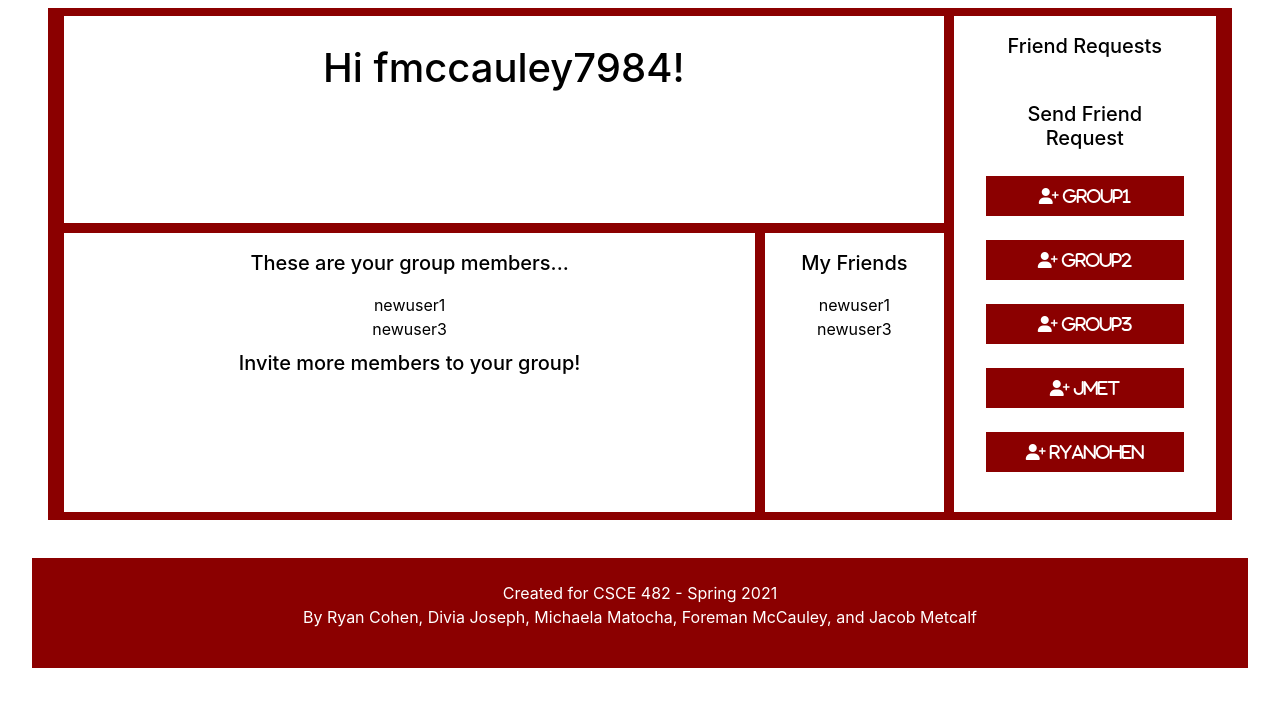
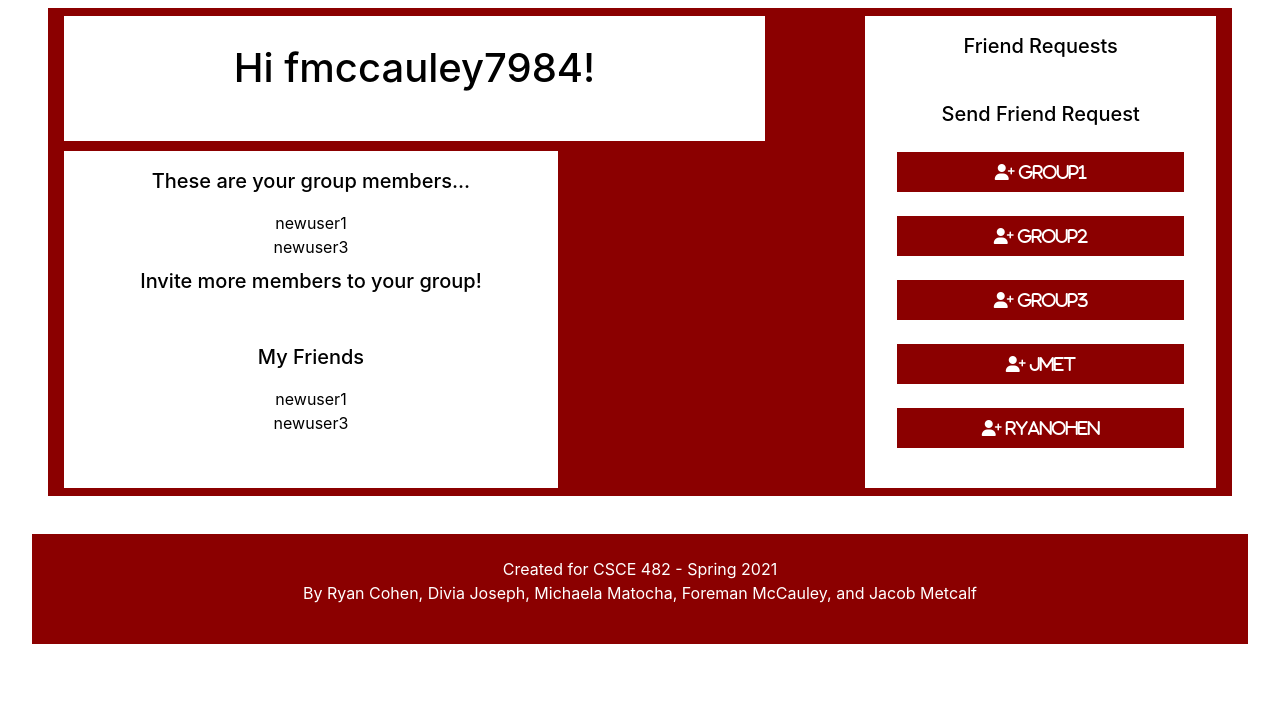
Before and after one commit to foremanmccauley/Karaoke_Capstone, a Django app: page /profile in a window 1280 px wide. Shown: the part 116-830 px from the top of the page. After the commit the page ends 760 px from the top, so only its background shows below. Run offline with Django 3.2, Linux system fonts and the light colour scheme; a user stored in the database is signed in; data comes from the database, SQL or seed files in the repository; some libraries are stand-ins or nearby versions; some web fonts are replaced.

Commit message:
Reformatted profile page columns

```diff
--- a/karaoke/karaoke/static/css/profile.css
+++ b/karaoke/karaoke/static/css/profile.css
@@ -5,7 +5,6 @@
     display: grid;
     grid-gap: 10px;
     width: 100%;
-    grid-template-columns: 60%;
     background-color: darkred;
 }
 .box {
@@ -14,22 +13,28 @@
     width: 100%;
 }
 .a {
+    grid-row: 1;
     grid-column: 1 / span 2;
     width: 100%;
 }
 .b {
-    grid-column: 3 ;
-    grid-row: 1 / span 2;
+    grid-column: 4 ;
+    grid-row: 1 / span 4;
     width: 100%;
 }
 .c {
     grid-column: 1 ;
-    grid-row: 2 ;
+    grid-row: 2 / span 3;
     width: 100%;
 }
 .d {
     grid-column: 2 ;
-    grid-row: 2 ;
+    grid-row: 2 / span 3;
+    width: 100%;
+}
+.e {
+    grid-column: 3 ;
+    grid-row: 1 / span 4;
     width: 100%;
 }
 .vertical-menu a{
--- a/karaoke/karaoke/templates/profile.html
+++ b/karaoke/karaoke/templates/profile.html
@@ -64,16 +64,18 @@
                     {% endif %}
                 {%endfor%}
             </div>
+        </div>
+            <div class = "box d">
                 <h2> Join a group you have been invited to! </h2>
                 {% for r in gr %}
                     {% if r.is_active == True %}
                         <a class = "fas fa-users" href="{% url 'accept_group_member' r.id %}"> Join {{r.from_user}} </a> </br>
                     {%endif%}
                 {%endfor%}
+            </div>
         {% endif %}
-        </div>
 
-        <div class = "box d">
+        <div class = "box e">
             <h2> My Friends </h2>
             {% for profile in requestProfile.friends.all %}
                 {% if profile.user.username != request.user.username %}
```
Lines whose indentation alone changed are shown as unchanged.
